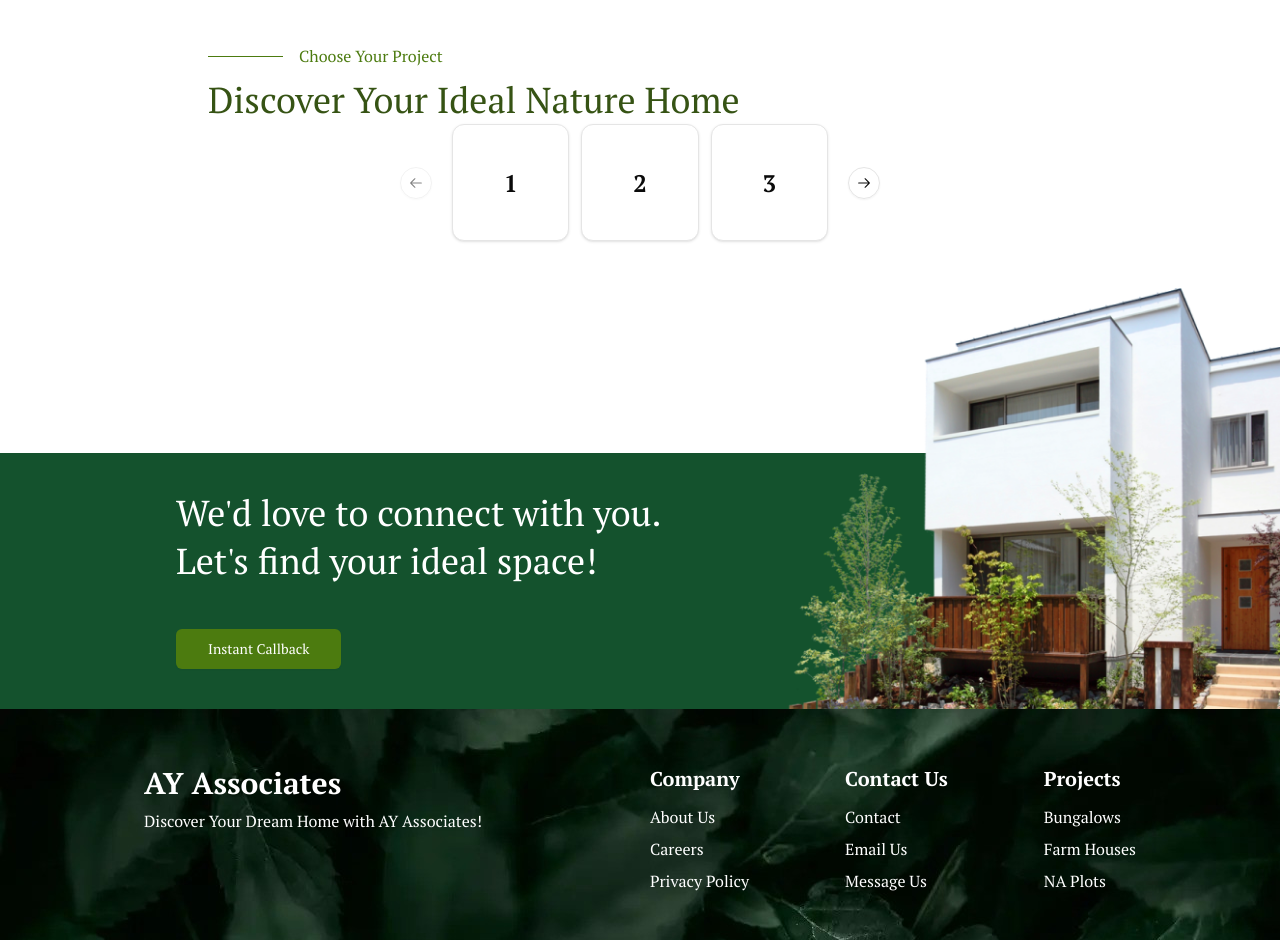
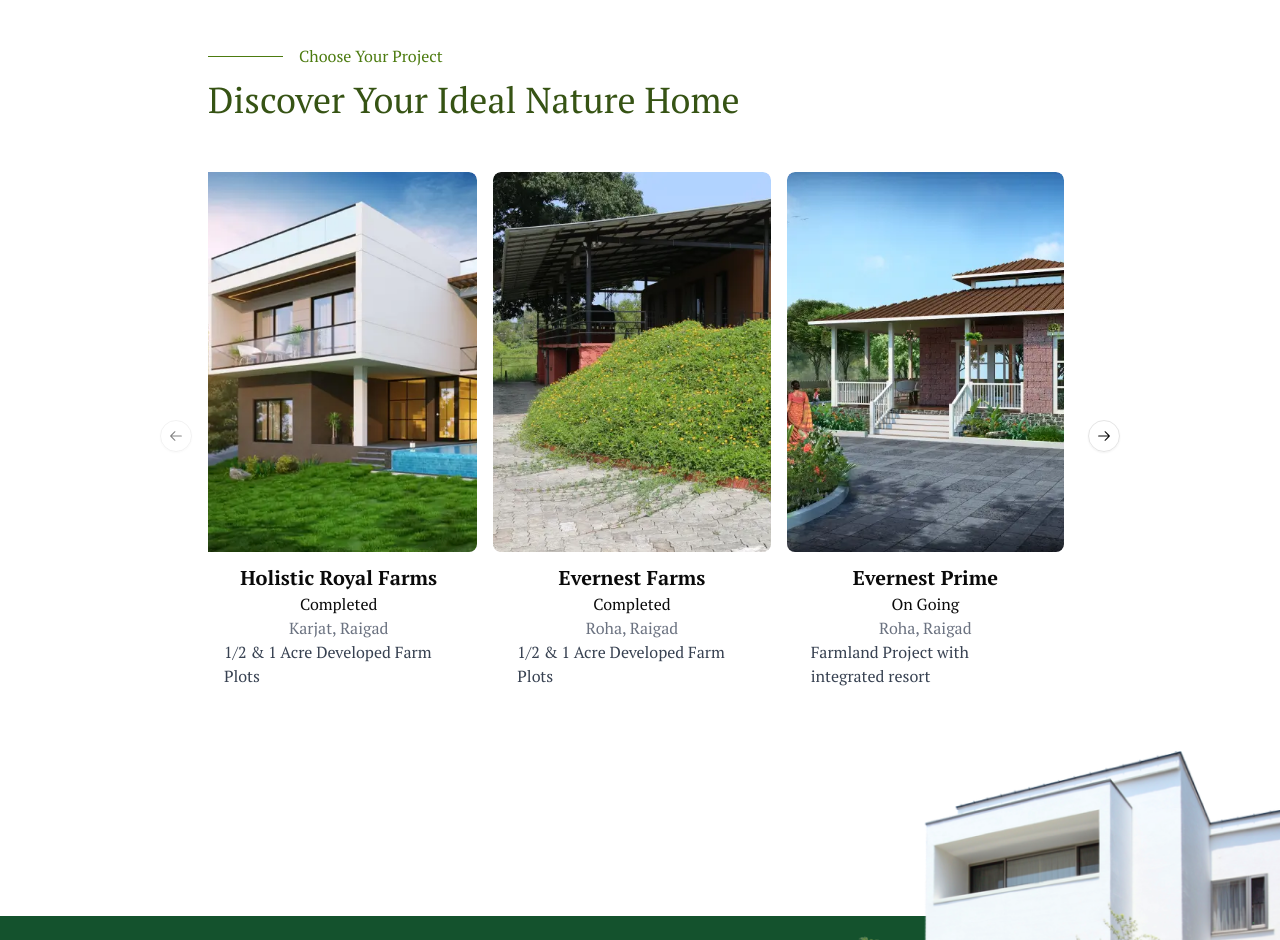
Before and after one commit to dev-kingz/ayassociates, a Next.js app: page / in a window 1280 px wide. Shown: the part 1240-2180 px from the top of the page. Built offline with nearby package versions, Linux system fonts and the light colour scheme.

Commit message:
refactor: Update ChooseProjectCarousel component to include project data and improve styling

```diff
--- a/src/app/page.tsx
+++ b/src/app/page.tsx
@@ -54,7 +54,7 @@
           <IconTextCard Icon={FaHouseChimney } title="Integrated Resort Community Estates" text="Robust Amenities & Infrastructure" bgColor="bg-white" />
         </div>
       </section>
-      <section className="ChooseProject px-52 py-8 flex flex-col items-center justify-center self-stretch">
+      <section className="ChooseProject px-52 py-8 flex flex-col items-center justify-center self-stretch gap-11">
         <SectionHeader title="Choose Your Project" subTitle="Discover Your Ideal Nature Home" titleColor="text-secondary" subTitleColor="text-lime-900"/>
         <ChooseProjectCarousel/>
       </section>
--- a/src/components/Carousel/ChooseProject.tsx
+++ b/src/components/Carousel/ChooseProject.tsx
@@ -1,33 +1,75 @@
-import * as React from "react"
+import * as React from "react";
 
-import { Card, CardContent } from "@/components/ui/card"
+import { Card, CardContent } from "@/components/ui/card";
 import {
   Carousel,
   CarouselContent,
   CarouselItem,
   CarouselNext,
   CarouselPrevious,
-} from "@/components/ui/carousel"
+} from "@/components/ui/carousel";
 
-const images = [
-  "/gallery/images/Choose-Project-Picture1.jpg",
-  "/gallery/images/Choose-Project-Picture2.jpg",
-  "/gallery/images/Choose-Project-Picture3.jpg",
-  "/gallery/images/Choose-Project-Picture4.jpg",
-]
+const projects = [
+  {
+    image: "/gallery/images/Choose-Project-Picture1.jpg",
+    status: "Completed",
+    title: "Holistic Royal Farms",
+    location: "Karjat, Raigad",
+    description: "1/2 & 1 Acre Developed Farm Plots",
+  },
+  {
+    image: "/gallery/images/Choose-Project-Picture2.jpg",
+    status: "Completed",
+    title: "Evernest Farms",
+    location: "Roha, Raigad",
+    description: "1/2 & 1 Acre Developed Farm Plots",
+  },
+  {
+    image: "/gallery/images/Choose-Project-Picture3.jpg",
+    status: "On Going",
+    title: "Evernest Prime",
+    location: "Roha, Raigad",
+    description: "Farmland Project with integrated resort",
+  },
+  {
+    image: "/gallery/images/Choose-Project-Picture4.jpg",
+    status: "On Going",
+    title: "TruLife",
+    location: "Karjat, Raigad",
+    description: "Integrated Resort Themed Villa Estate",
+  },
+  {
+    image: "/gallery/images/Choose-Project-Picture1.jpg",
+    status: "Completed",
+    title: "Holistic Royal Farms",
+    location: "Karjat, Raigad",
+    description: "1/2 & 1 Acre Developed Farm Plots",
+  },
+  {
+    image: "/gallery/images/Choose-Project-Picture2.jpg",
+    status: "Completed",
+    title: "Evernest Farms",
+    location: "Roha, Raigad",
+    description: "1/2 & 1 Acre Developed Farm Plots",
+  },
+];
 
 export function ChooseProjectCarousel() {
   return (
-    <Carousel className="w-full max-w-sm">
-      <CarouselContent className="-ml-1">
-        {Array.from({ length: 5 }).map((_, index) => (
-          <CarouselItem key={index} className="pl-1 md:basis-1/2 lg:basis-1/3">
-            <div className="p-1">
-              <Card>
-                <CardContent className="flex aspect-square items-center justify-center p-6">
-                  <span className="text-2xl font-semibold">{index + 1}</span>
-                </CardContent>
-              </Card>
+    <Carousel className="w-full">
+      <CarouselContent className="flex">
+        {projects.map((project, index) => (
+          <CarouselItem key={index} className="md:basis-1/2 lg:basis-1/3 p-2">
+            <div className="rounded-lg overflow-hidden">
+              <img src={project.image} alt={project.title} className="w-full h-[380px] object-cover rounded-lg" />
+              <CardContent className="flex flex-col items-center justify-center px-6 py-3">
+                <div className="flex flex-col justify-between items-center">
+                  <h3 className="text-xl font-semibold">{project.title}</h3>
+                  <span className={`status ${project.status.toLowerCase()}`}>{project.status}</span>
+                </div>
+                <p className="text-gray-500">{project.location}</p>
+                <p className="text-gray-700">{project.description}</p>
+              </CardContent>
             </div>
           </CarouselItem>
         ))}
@@ -35,5 +77,5 @@
       <CarouselPrevious />
       <CarouselNext />
     </Carousel>
-  )
+  );
 }
```
